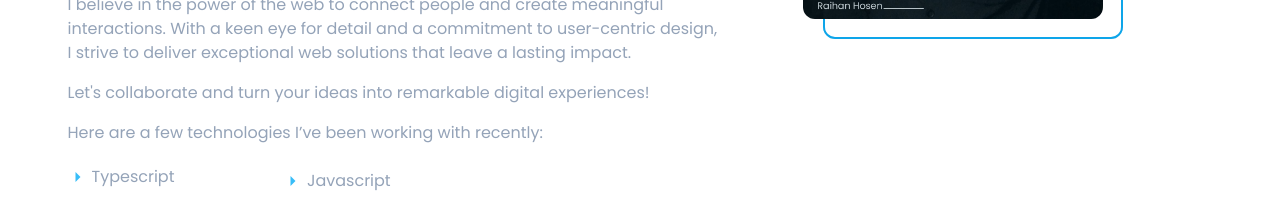
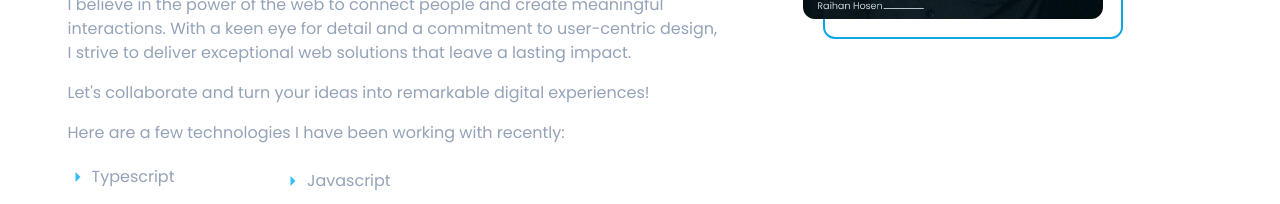
Before and after one commit to raihanhosen011/developer-portfolio, a Next.js app: page / in a window 1280 px wide. Shown: the part 1240-1444 px from the top of the page. Built offline with nearby package versions, Linux system fonts and the light colour scheme; a web font is replaced by a local one.

Commit message:
Fix issue #12

```diff
--- a/src/modules/Home/sections/About/partials/Left.tsx
+++ b/src/modules/Home/sections/About/partials/Left.tsx
@@ -7,17 +7,22 @@ import { fadeTop, motionStep } from '@config/motion'
 
 
 const Left = () => {
+
+  // content
+  const content = [
+    "Hello! I'm Raihan, a passionate web developer who loves creating captivating experiences on the internet. My journey into web development began in 2020 when I started experimenting with customizing Tumblr themes. Through tinkering with HTML and CSS, even something as simple as editing a reblog button, I discovered my fascination for building things online.",
+    "Since then, I've had the incredible opportunity to work in diverse environments, including an advertising agency, a start-up, a large corporation, and a student-led design studio. These experiences have shaped my expertise in crafting accessible and inclusive products and digital experiences. Currently, I'm thrilled to be a part of Upstatement, where I collaborate with a range of clients to bring their visions to life.",
+    "I believe in the power of the web to connect people and create meaningful interactions. With a keen eye for detail and a commitment to user-centric design, I strive to deliver exceptional web solutions that leave a lasting impact.",
+    "Let's collaborate and turn your ideas into remarkable digital experiences!",
+    "Here are a few technologies I have been working with recently:"
+  ]
+
   return (
     <motion.div variants={fadeTop} {...motionStep} className='col-span-3' >
 
       <div className='space-y-4 mt-7 text-slate-400' >
 
-        <p> Hello! I'm Raihan, a passionate web developer who loves creating captivating experiences on the internet. My journey into web development began in 2020 when I started experimenting with customizing Tumblr themes. Through tinkering with HTML and CSS, even something as simple as editing a reblog button, I discovered my fascination for building things online.</p>
-        <p>Since then, I've had the incredible opportunity to work in diverse environments, including an advertising agency, a start-up, a large corporation, and a student-led design studio. These experiences have shaped my expertise in crafting accessible and inclusive products and digital experiences. Currently, I'm thrilled to be a part of Upstatement, where I collaborate with a range of clients to bring their visions to life.</p>
-        <p> I believe in the power of the web to connect people and create meaningful interactions. With a keen eye for detail and a commitment to user-centric design, I strive to deliver exceptional web solutions that leave a lasting impact. </p>
-        <p> Let's collaborate and turn your ideas into remarkable digital experiences! </p>
-
-        <p>Here are a few technologies I’ve been working with recently:</p>
+        {content.map((e:string, i:number) => <p key={i} > {e} </p>)}
 
         <div className='__skills md:pr-56' >
            <ul className='grid grid-cols-2 space-y-2' >
--- a/src/modules/Home/sections/GetInTouch/GetInTouch.tsx
+++ b/src/modules/Home/sections/GetInTouch/GetInTouch.tsx
@@ -4,6 +4,9 @@ import Button from '@components/Button'
 
 
 const GetInTouch = () => {
+
+  const desc = `Even though I'm not actively seeking new opportunities at the moment, I'm always happy to connect. Whether you have a question, want to discuss a potential collaboration, or simply want to say hello, feel free to reach out. I'll do my best to respond promptly and engage in meaningful conversations!`
+
   return (
     <section id='contact' className='text-center my-4' >
 
@@ -14,9 +17,7 @@ const GetInTouch = () => {
 
         <h1 className='font-medium text-slate-300 text-4xl text-center mt-5' > Get In Touch </h1>
 
-        <p className='text-slate-400 max-w-[500px] mx-auto my-3 mb-10' >
-           Even though I'm not actively seeking new opportunities at the moment, I'm always happy to connect. Whether you have a question, want to discuss a potential collaboration, or simply want to say hello, feel free to reach out. I'll do my best to respond promptly and engage in meaningful conversations!
-        </p>
+        <p className='text-slate-400 max-w-[500px] mx-auto my-3 mb-10' > {desc} </p>
 
         <Button href='mailto:raihanhosen011@gmail.com' outlined > Say Hello 👋 </Button>
 
```
